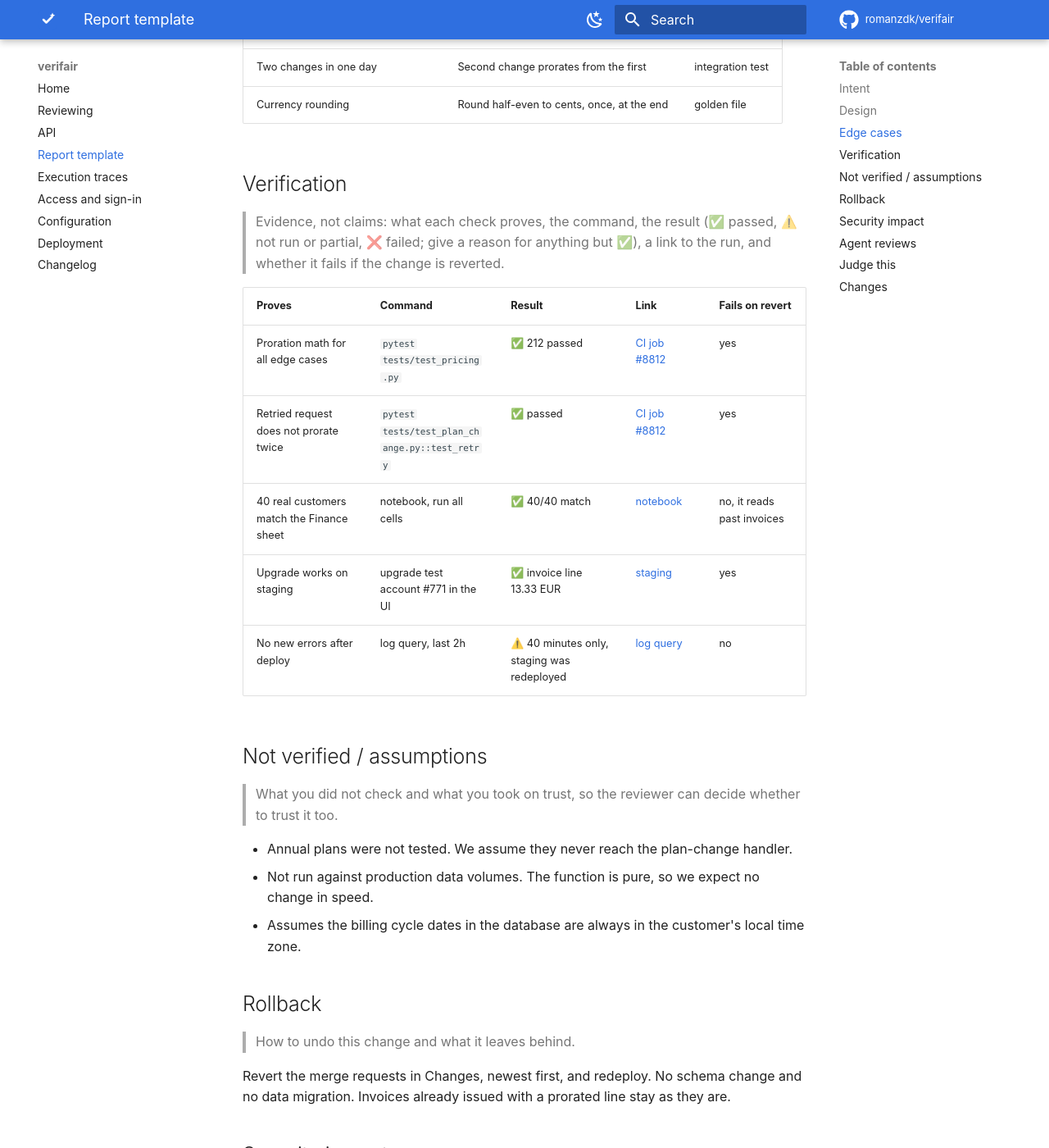
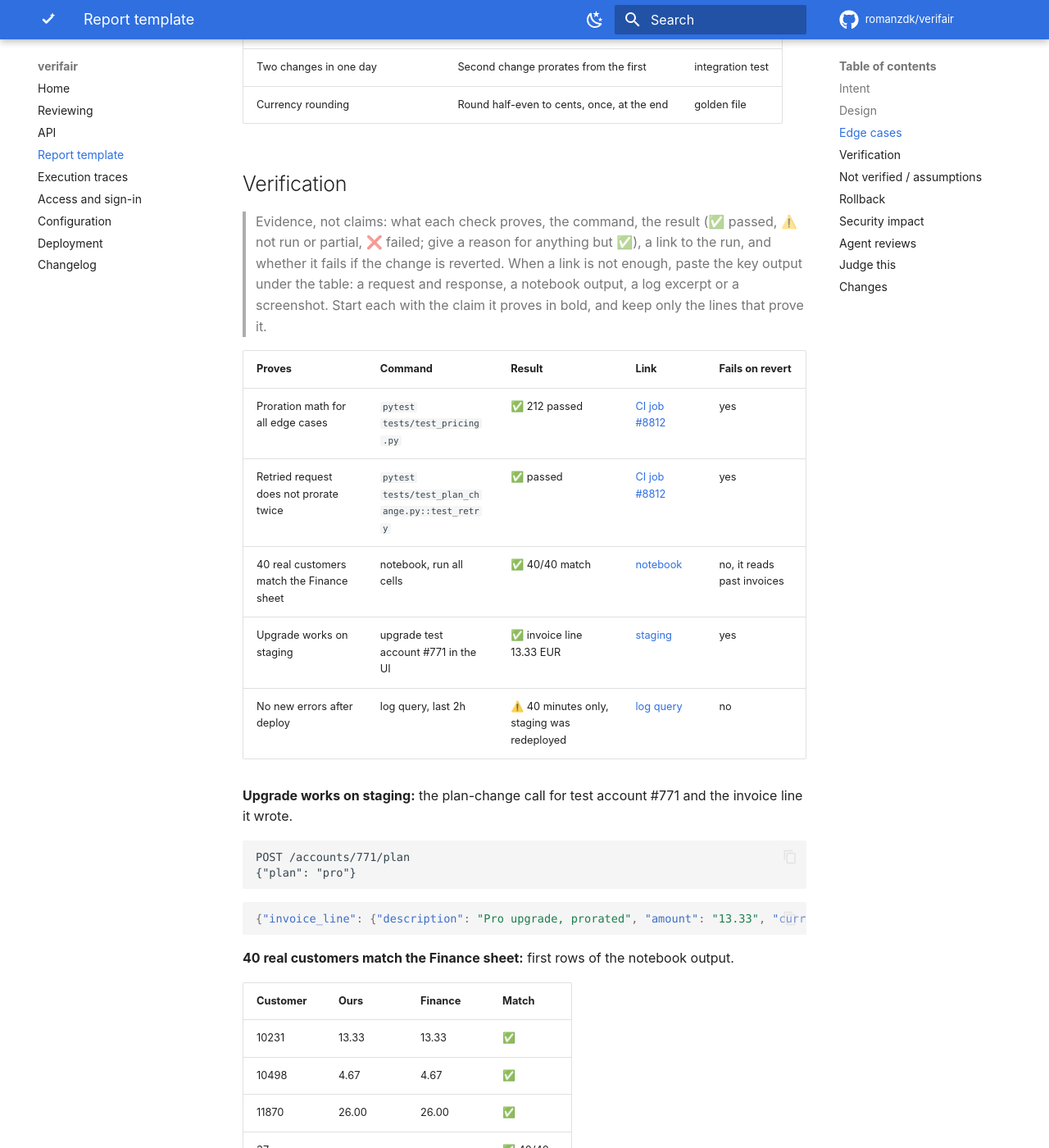
Before and after one commit to romanzdk/verifair, an MkDocs documentation site: the page built from docs/report-template.md, in a window 1280 px wide and 1400 px high, scrolled down 1551 px. Shown: the whole window at 82% size. Built offline with MkDocs 1.6.1 and Material for MkDocs 9.7.7, drawn with Linux system fonts in a browser that asks for light colours; comment, search, counter and statistics services are not loaded.

Commit message:
docs: add evidence blocks under the Verification table

````diff
--- a/docs/report-template.md
+++ b/docs/report-template.md
@@ -44,7 +44,7 @@ A higher price is prorated by the days left; a lower one waits for the next cycl
 | Currency rounding | Round half-even to cents, once, at the end | golden file |
 
 ## Verification
-> Evidence, not claims: what each check proves, the command, the result (✅ passed, ⚠️ not run or partial, ❌ failed; give a reason for anything but ✅), a link to the run, and whether it fails if the change is reverted.
+> Evidence, not claims: what each check proves, the command, the result (✅ passed, ⚠️ not run or partial, ❌ failed; give a reason for anything but ✅), a link to the run, and whether it fails if the change is reverted. When a link is not enough, paste the key output under the table: a request and response, a notebook output, a log excerpt or a screenshot. Start each with the claim it proves in bold, and keep only the lines that prove it.
 
 | Proves | Command | Result | Link | Fails on revert |
 | --- | --- | --- | --- | --- |
@@ -53,6 +53,26 @@ A higher price is prorated by the days left; a lower one waits for the next cycl
 | 40 real customers match the Finance sheet | notebook, run all cells | ✅ 40/40 match | [notebook](https://example.com/notebooks/proration-golden) | no, it reads past invoices |
 | Upgrade works on staging | upgrade test account #771 in the UI | ✅ invoice line 13.33 EUR | [staging](https://example.com/staging/plan-change) | yes |
 | No new errors after deploy | log query, last 2h | ⚠️ 40 minutes only, staging was redeployed | [log query](https://example.com/logs?q=plan-change) | no |
+
+**Upgrade works on staging:** the plan-change call for test account #771 and the invoice line it wrote.
+
+```http
+POST /accounts/771/plan
+{"plan": "pro"}
+```
+
+```json
+{"invoice_line": {"description": "Pro upgrade, prorated", "amount": "13.33", "currency": "EUR"}}
+```
+
+**40 real customers match the Finance sheet:** first rows of the notebook output.
+
+| Customer | Ours | Finance | Match |
+| --- | --- | --- | --- |
+| 10231 | 13.33 | 13.33 | ✅ |
+| 10498 | 4.67 | 4.67 | ✅ |
+| 11870 | 26.00 | 26.00 | ✅ |
+| 37 more | | | ✅ 40/40 |
 
 ## Not verified / assumptions
 > What you did not check and what you took on trust, so the reviewer can decide whether to trust it too.
````
Also changed, not shown: CHANGELOG.md (+4 -0 lines), skills/verifair-review/SKILL.md (+3 -1 lines), 1 other file.
